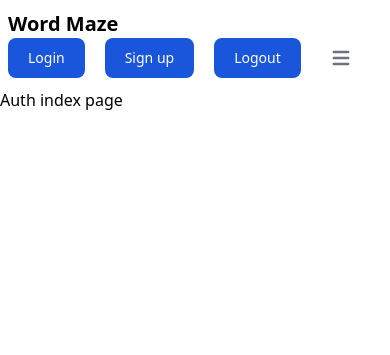
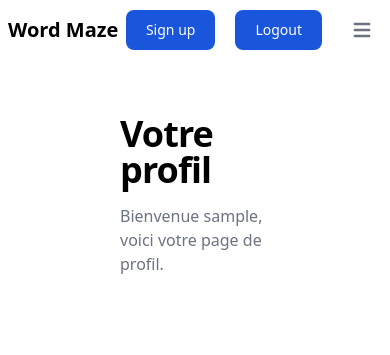
Before and after one commit to ExploryKod/Word-maze, a Flask app: page /auth/ in a window 390 px wide. Shown: the top 355 px of the page. Run offline with Flask 3, Linux system fonts and the light colour scheme; the visitor is signed in with stand-in values (Sample User, id 1); style sheets or scripts are compiled from the project's sources.

Commit message:
feat(auth): set the authentication and password hash

```diff
--- a/app/auth/routes.py
+++ b/app/auth/routes.py
@@ -3,11 +3,11 @@ from app.auth import bp
 fl_session = session
 from werkzeug.security import generate_password_hash, check_password_hash
 from app.models.authentication_check import *
-from app.models.authentication_tables import User
+from app.models.game_tables import *
 
 @bp.route('/')
 def index():
-    return render_template('auth/index.html')
+    return render_template('auth/index.html', fl_session=fl_session)
 
 @bp.route('/register', methods=["GET"])
 def register():
@@ -15,16 +15,16 @@ def register():
 
 @bp.route('/sign-in', methods=["POST"])
 def register_in():
-    Session = sessionmaker(bind=engine)
-    session = Session()
+#     Session = sessionmaker(bind=engine)
+#     session = Session()
 
     username = request.form['username']
     password = request.form['password']
-    # password = generate_password_hash(password)
-    user = User(username,password)
-    session.add(user)
-    session.commit()
-    return redirect(url_for('auth.index'))
+    auth = Auth(username=username)
+    auth.set_password(password)
+    db.session.add(auth)
+    db.session.commit()
+    return render_template('auth/index.html', fl_session=fl_session)
 
 
 @bp.route('/login', methods=['GET'])
@@ -34,22 +34,20 @@ def login():
 @bp.route('/login/checked', methods=['POST'])
 def check_login():
     if request.method == 'POST':
-        POST_USERNAME = str(request.form['username'])
-        POST_PASSWORD = str(request.form['password'])
+          username = str(request.form['username'])
+          password = str(request.form['password'])
     else:
         return redirect(url_for('auth.index'))
 
-    Session = sessionmaker(bind=engine)
-    s = Session()
-    query = s.query(User).filter(User.username.in_([POST_USERNAME]), User.password.in_([POST_PASSWORD]))
-    result = query.first()
-    if result:
-        flash('good password!')
+    auth_data = Auth.query.all()
+    user_pass = Auth.query.filter_by(username=username).first()
+    print(user_pass)
+    is_password_check = True
+    if is_password_check :
         fl_session['username'] = request.form['username']
-        return redirect(url_for('auth.index'))
+        return render_template('auth/index.html', user_pass=user_pass, auth_data=auth_data, username=username, fl_session=fl_session)
     else:
-        flash('wrong password!')
-        return redirect(url_for('login'))
+        return render_template('auth/login.html', auth_data=auth_data, username=username, fl_session=fl_session)
 
 @bp.route('/logout')
 def logout():
--- a/app/models/authentication_tables.py
+++ b/app/models/authentication_tables.py
@@ -4,7 +4,7 @@ from sqlalchemy import Column, Date, Integer, String
 from sqlalchemy.ext.declarative import declarative_base
 from sqlalchemy.orm import relationship, backref
 
-engine = create_engine('sqlite:///tutorial.db', echo=True)
+engine = create_engine('sqlite:///auth.db', echo=True)
 Base = declarative_base()
 
 class User(Base):
--- a/app/play/routes.py
+++ b/app/play/routes.py
@@ -6,7 +6,6 @@ from flask.templating import render_template
 fl_session = session
 from app.models.game_tables import *
 from app.models.authentication_check import *
-from app.models.authentication_tables import User
 from app.play.words import chose_list, list_of_words
 from app.play.letters import letter_blend
 
@@ -21,6 +20,10 @@ def index():
     points = Scores.query.all()
 
     return render_template('play/index.html',user_words=user_words, resp=resp, player=player, points=points, fl_session=fl_session)
+
+@bp.route('/us')
+def about_us():
+   return render_template('play/about.html', fl_session=fl_session)
 
 @bp.route('/add_data')
 def add_data():
--- a/app/templates/auth/index.html
+++ b/app/templates/auth/index.html
@@ -1,4 +1,24 @@
 {% extends "layouts/default.html" %}
 {% block content %}
-<h1>Auth index page</h1>
+<main>
+
+    <section class="p-6 mx-20 bg-white rounded-xl flex items-center justify-center">
+        <section class="bg-white dark:bg-gray-900">
+            <div class="grid py-8 px-4 mx-auto max-w-screen-xl lg:gap-8 xl:gap-0 lg:py-16 lg:grid-cols-12">
+                <div class="place-self-center mr-auto lg:col-span-6">
+                    <h1 class="mb-4 max-w-2xl text-4xl font-extrabold tracking-tight leading-none md:text-5xl xl:text-6xl dark:text-white">
+                        Votre profil</h1>
+                    <p class="mb-6 max-w-2xl font-light text-gray-500 lg:mb-8 md:text-lg lg:text-xl dark:text-gray-400">
+                        Bienvenue {{ fl_session['username'] }}, voici votre page de profil.</p>
+                </div>
+                <div class="ml-[5rem] hidden lg:mt-0 lg:col-span-6 lg:flex rounded">
+                    <img class="w-[80%] rounded"
+                         src="https://images.pexels.com/photos/2070485/pexels-photo-2070485.jpeg?auto=compress&cs=tinysrgb&w=1260&h=750&dpr=1"
+                         alt="indian temple">
+                </div>
+            </div>
+        </section>
+    </section>
+</main>
+
 {% endblock %}
--- a/app/templates/auth/sign.html
+++ b/app/templates/auth/sign.html
@@ -1,7 +1,7 @@
 {% extends "layouts/default.html" %}
 {% block content %}
 <section class="mx-5 my-5 w-full h-[100vh] flex flex-col justify-center align-center">
-    <form action="" class="w-1/2 h-1/2 mx-auto my-5" method="POST">
+    <form action="{{ url_for('auth.register_in') }}" class="w-1/2 h-1/2 mx-auto my-5" method="POST">
         <div class="mx-auto mb-6 w-1/3">
           <label for="username" class="block mb-2 text-sm font-medium text-gray-900 dark:text-white">Pseudo</label>
           <input type="text" id="username" name="username"  class="bg-gray-50 border border-gray-300 text-gray-900 text-sm rounded-lg focus:ring-blue-500 focus:border-blue-500 block w-full p-2.5 dark:bg-gray-700 dark:border-gray-600 dark:placeholder-gray-400 dark:text-white dark:focus:ring-blue-500 dark:focus:border-blue-500" placeholder="name@flowbite.com" required>
--- a/app/templates/index.html
+++ b/app/templates/index.html
@@ -115,4 +115,5 @@
           </div>
       </div>
   </div>
+</main>
 {% endblock %}
--- a/app/templates/layouts/default.html
+++ b/app/templates/layouts/default.html
@@ -23,15 +23,17 @@
                     <span class="self-center text-xl font-semibold whitespace-nowrap dark:text-white">Word Maze</span>
                 </a>
                 <div class="flex gap-x-2 md:order-2">
-                    <a type="button"
-                        href="{{ url_for('auth.login') }}" class="text-white bg-blue-700 hover:bg-blue-800 focus:ring-4 focus:outline-none focus:ring-blue-300 font-medium rounded-lg text-sm px-5 py-2.5 text-center mr-3 md:mr-0 dark:bg-blue-600 dark:hover:bg-blue-700 dark:focus:ring-blue-800">Login</a>
                     <a href="{{ url_for('auth.register') }}" type="button"
                         class="text-white bg-blue-700 hover:bg-blue-800 focus:ring-4 focus:outline-none focus:ring-blue-300 font-medium rounded-lg text-sm px-5 py-2.5 text-center mr-3 md:mr-0 dark:bg-blue-600 dark:hover:bg-blue-700 dark:focus:ring-blue-800">Sign
                         up</a>
-
+                    {% if fl_session is defined and fl_session['username']|length %}
                     <a href="{{ url_for('auth.logout') }}" type="button"
-                        class="text-white bg-blue-700 hover:bg-blue-800 focus:ring-4 focus:outline-none focus:ring-blue-300 font-medium rounded-lg text-sm px-5 py-2.5 text-center mr-3 md:mr-0 dark:bg-blue-600 dark:hover:bg-blue-700 dark:focus:ring-blue-800">
+                       class="text-white bg-blue-700 hover:bg-blue-800 focus:ring-4 focus:outline-none focus:ring-blue-300 font-medium rounded-lg text-sm px-5 py-2.5 text-center mr-3 md:mr-0 dark:bg-blue-600 dark:hover:bg-blue-700 dark:focus:ring-blue-800">
                         Logout</a>
+                    {% else %}
+                    <a type="button"
+                       href="{{ url_for('auth.login') }}" class="text-white bg-blue-700 hover:bg-blue-800 focus:ring-4 focus:outline-none focus:ring-blue-300 font-medium rounded-lg text-sm px-5 py-2.5 text-center mr-3 md:mr-0 dark:bg-blue-600 dark:hover:bg-blue-700 dark:focus:ring-blue-800">Login</a>
+                    {% endif %}
 
                     <button data-collapse-toggle="navbar-cta" type="button"
                         class="inline-flex items-center p-2 text-sm text-gray-500 rounded-lg md:hidden hover:bg-gray-100 focus:outline-none focus:ring-2 focus:ring-gray-200 dark:text-gray-400 dark:hover:bg-gray-700 dark:focus:ring-gray-600"
@@ -54,18 +56,9 @@
                                 aria-current="page">Home</a>
                         </li>
                         <li>
-                            <a href="#"
+                            <a href="play/us"
                                 class="block py-2 pr-4 pl-3 text-gray-700 rounded hover:bg-gray-100 md:hover:bg-transparent md:hover:text-blue-700 md:p-0 md:dark:hover:text-white dark:text-gray-400 dark:hover:bg-gray-700 dark:hover:text-white md:dark:hover:bg-transparent dark:border-gray-700">About
                                 us</a>
-                        </li>
-                        <li>
-                            <a href="#"
-                                class="block py-2 pr-4 pl-3 text-gray-700 rounded hover:bg-gray-100 md:hover:bg-transparent md:hover:text-blue-700 md:p-0 md:dark:hover:text-white dark:text-gray-400 dark:hover:bg-gray-700 dark:hover:text-white md:dark:hover:bg-transparent dark:border-gray-700">Game
-                                rules</a>
-                        </li>
-                        <li>
-                            <a href="#"
-                                class="block py-2 pr-4 pl-3 text-gray-700 rounded hover:bg-gray-100 md:hover:bg-transparent md:hover:text-blue-700 md:p-0 md:dark:hover:text-white dark:text-gray-400 dark:hover:bg-gray-700 dark:hover:text-white md:dark:hover:bg-transparent dark:border-gray-700">Scores</a>
                         </li>
                     </ul>
                 </div>
--- /dev/null
+++ b/app/templates/play/about.html
@@ -0,0 +1,4 @@
+{% extends "layouts/default.html" %}
+{% block content %}
+<p class="text-center text-lg">Cette section du site est en cours de construction</p>
+{% endblock %}
```
Also changed, not shown: app/main/routes.py (+4 -3 lines), app/models/game_tables.py (+15 -0 lines), app/templates/auth/login.html (+1 -8 lines), 1 other file.
